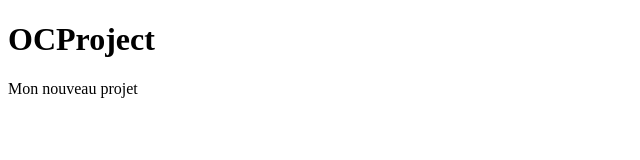
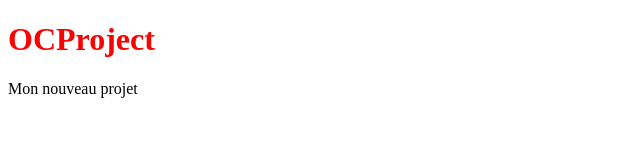
Before and after one commit to gouazzani99/OCProject, a plain HTML site: page index.html in a window 1280 px wide. Shown: the whole page, without its empty margins (0-640 px from the left). Drawn offline with Linux system fonts and the light colour scheme.

Commit message:
Ajout du CSS

```diff
--- a/index.html
+++ b/index.html
@@ -5,6 +5,7 @@
     <meta http-equiv="X-UA-Compatible" content="IE=edge">
     <meta name="viewport" content="width=device-width, initial-scale=1.0">
     <title>Document</title>
+    <link rel="stylesheet" type="text/css" href="style.css" />
 </head>
 <body>
     <h1>OCProject</h1>
--- /dev/null
+++ b/style.css
@@ -0,0 +1,3 @@
+h1 {
+    color: red;
+}
```
